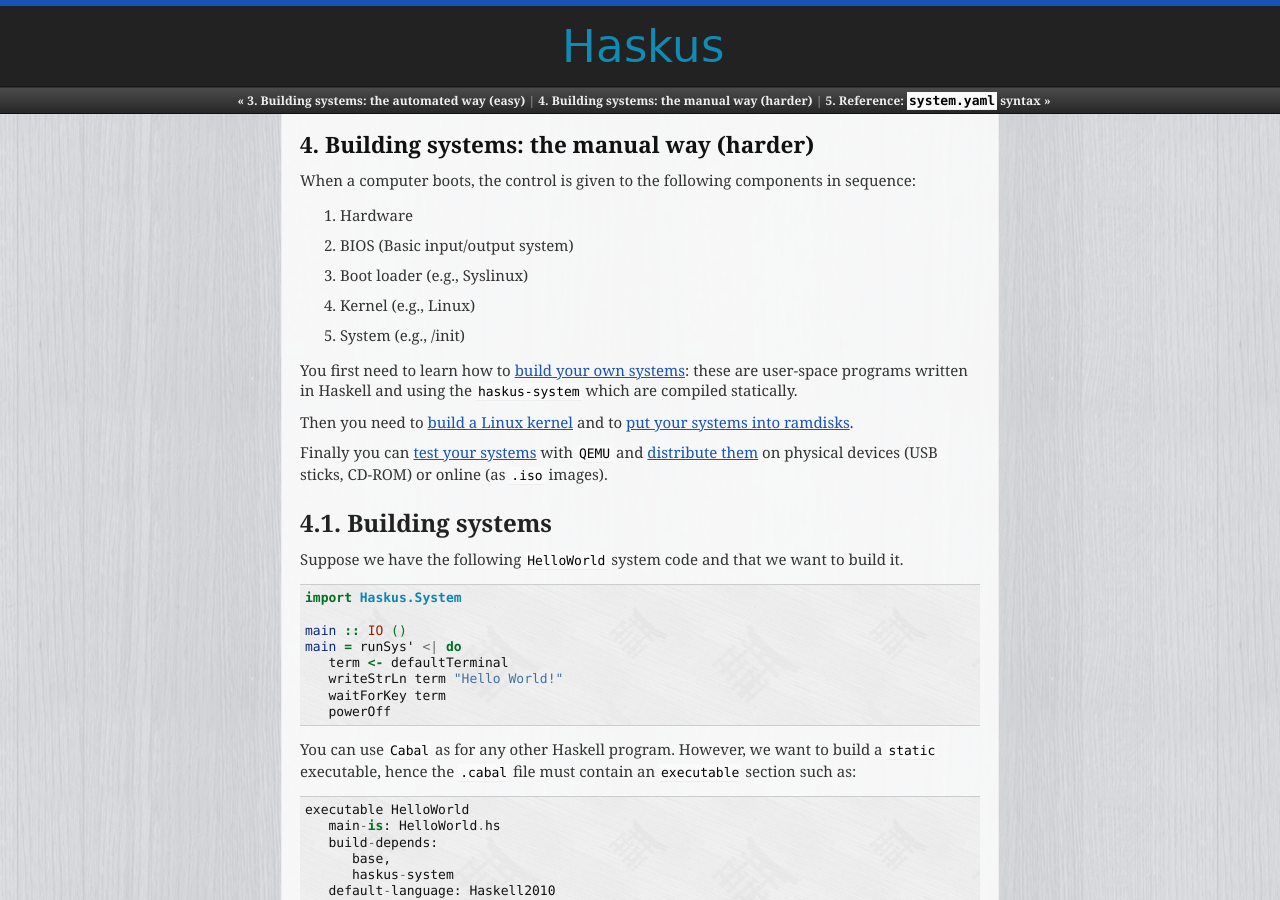
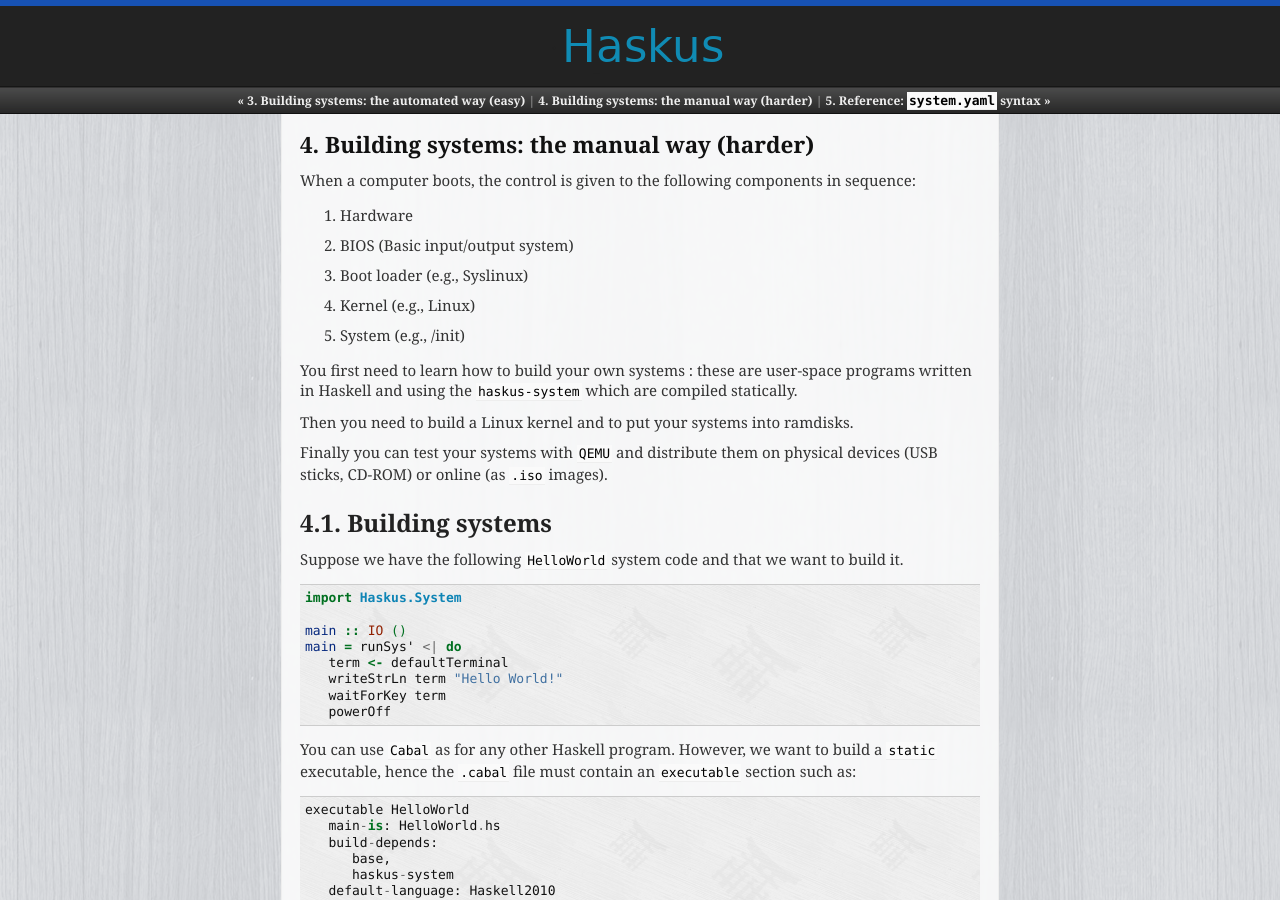
Before and after one commit to haskus/haskus-manual, a Sphinx documentation site: the page built from source/system/volume1/booting.rst, in a window 1280 px wide and 900 px high. Built offline with Sphinx 7.4.7, drawn with Linux system fonts in a browser that asks for light colours; some of the changed lines change nothing that is shown; some of the changed text lies outside the part shown.

Commit message:
Fix old doc

```diff
--- a/source/system/volume1/booting.rst
+++ b/source/system/volume1/booting.rst
@@ -10,16 +10,14 @@ sequence:
 4. Kernel (e.g., Linux)
 5. System (e.g., /init)
 
-You first need to learn how to `build your own systems
-</system/manual/booting/building>`_: these are user-space programs written in
-Haskell and using the ``haskus-system`` which are compiled statically.
+You first need to learn how to build your own systems : these are user-space
+programs written in Haskell and using the ``haskus-system`` which are compiled
+statically.
 
-Then you need to `build a Linux kernel </system/manual/booting/linux>`_ and to
-`put your systems into ramdisks </system/manual/booting/ramdisk>`_.
+Then you need to build a Linux kernel and to put your systems into ramdisks.
 
-Finally you can `test your systems </system/manual/booting/QEMU>`_ with ``QEMU``
-and `distribute them </system/manual/booting/distributing>`_ on physical devices
-(USB sticks, CD-ROM) or online (as ``.iso`` images).
+Finally you can test your systems with ``QEMU`` and distribute them on physical
+devices (USB sticks, CD-ROM) or online (as ``.iso`` images).
 
 .. include:: booting/building.rst
 .. include:: booting/ramdisk.rst
--- a/source/system/volume1/booting/linux.rst
+++ b/source/system/volume1/booting/linux.rst
@@ -29,8 +29,8 @@ Then you need to configure it. We recommend at least the following:
    ./scripts/config -e CONFIG_DRM_NOUVEAU
    ./scripts/config -e CONFIG_DRM_VIRTIO_GPU
 
-   # fixup incoherent configuration (press enter when asked to select options)
-   make oldconfig
+   # fixup configuration (use default values)
+   make olddefconfig
 
 If you know what you are doing, you can configure it further with:
 
@@ -44,8 +44,7 @@ Finally, build the kernel with:
 
    make -j8
 
-Copy the resulting kernel binary that you can `use with QEMU
-</system/manual/booting/QEMU>`_ for instance:
+Copy the resulting kernel binary that you can use with QEMU for instance:
 
 .. code:: bash
 
```
